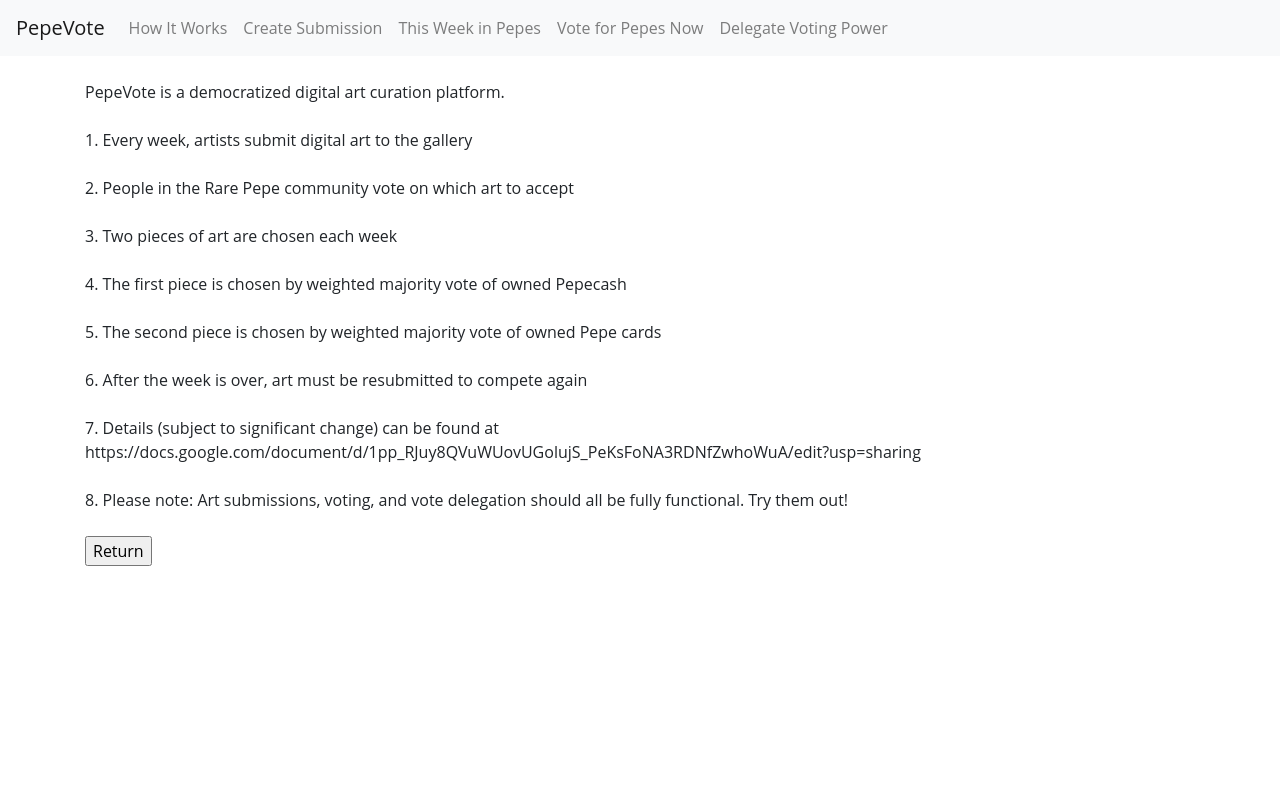
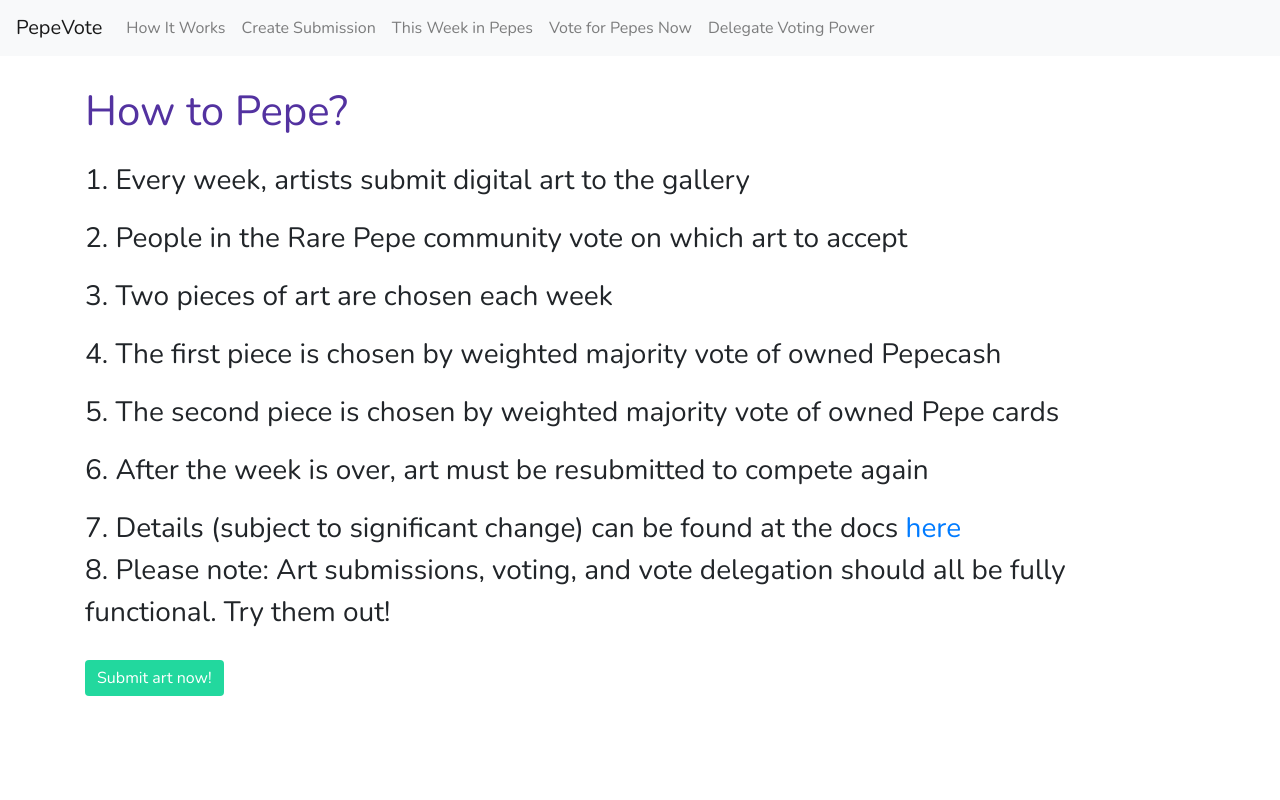
Before and after one commit to livinginformation/PepeVote, a Flask app: page /about in a window 1280 px wide. Run offline with Flask 2, Linux system fonts and the light colour scheme; parts of the project's set-up code (start-up, migrations or seed data) failed here and were passed over; some libraries are stand-ins or nearby versions.

Commit message:
(fix) font style, color of general web layout

```diff
--- a/static/default.css
+++ b/static/default.css
@@ -1,5 +1,5 @@
 body {
-  font-family: Nunito-Light,Open Sans,Roboto,Tahoma,Verdana,sans-serif;
+  font-family: 'Nunito', sans-serif;
 }
 
 .bg-dark,
@@ -11,15 +11,17 @@ h1{font-size:29px}
 
 .btn-primary,
 .btn-success {
-  border-color:#22251e;
-  background-color: white;
-  color: black;
+  background-color: #22d89e;
+  border: none;
+  color: white;
   margin: 1% 0;
 }
 
 .btn-primary:hover,
 .btn-success:hover {
-  border-color:#151712;
+  border: none;
+  background-color: #218838;
+  color: white;
 }
 
 footer {
@@ -43,3 +45,7 @@ footer {
 .spaced-bar {
   margin-bottom: 1rem;
 }
+
+.alone-text {
+  font-size: 28px;
+}
--- a/templates/about.html
+++ b/templates/about.html
@@ -2,35 +2,34 @@
 {% block body %}
 <div class="container">
 <br>
-PepeVote is a democratized digital art curation platform.
-<br>
-<br>
+<p class='nice-header'>
+  How to Pepe?
+</p>
+<p class='alone-text'>
   1. Every week, artists submit digital art to the gallery
-<br>
-<br>
+</p>
+<p class='alone-text'>
   2. People in the Rare Pepe community vote on which art to accept
-<br>
-<br>
+</p>
+<p class='alone-text'>
   3. Two pieces of art are chosen each week
-<br>
-<br>
+</p>
+<p class='alone-text'>
   4. The first piece is chosen by weighted majority vote of owned Pepecash
-<br>
-<br>
+</p>
+<p class='alone-text'>
   5. The second piece is chosen by weighted majority vote of owned Pepe cards
-<br>
-<br>
+</p>
+<p class='alone-text'>
   6. After the week is over, art must be resubmitted to compete again
-<br>
-<br>
-7. Details (subject to significant change) can be found at https://docs.google.com/document/d/1pp_RJuy8QVuWUovUGolujS_PeKsFoNA3RDNfZwhoWuA/edit?usp=sharing
-<br>
-<br>
+</p>
+<div class='alone-text'>
+  7. Details (subject to significant change) can be found at the docs
+  <a href="https://docs.google.com/document/d/1pp_RJuy8QVuWUovUGolujS_PeKsFoNA3RDNfZwhoWuA/edit?usp=sharing"> here </a>
+</div>
+<p class='alone-text'>
   8. Please note: Art submissions, voting, and vote delegation should all be fully functional. Try them out!
-<br>
-<br>
-<form action="/">
-    <input type="submit" value="Return" />
-</form>
+</p>
+<a class="btn btn-primary" href="/create_submission">Submit art now!</a>
   </div>
 {% endblock %}
--- a/templates/delegate_submit.html
+++ b/templates/delegate_submit.html
@@ -2,7 +2,9 @@
 {% block body %}
 <div class="container">
     <br>
+    <div class='nice-header'>
         Vote Delegation:
+    </div>
     <br>
     Put the message from the previous page and the signature from counterwallet here.
     <br>
--- a/templates/layout.html
+++ b/templates/layout.html
@@ -9,6 +9,7 @@
   <link rel="icon" href="{{ url_for('static', filename='favicon.png') }}">
   <link rel="stylesheet" media="screen" href="{{ url_for('static', filename='image-picker.css') }}">
   <link rel="stylesheet" media="screen" href="{{ url_for('static', filename='bootstrap-slider.css') }}">
+  <link href="https://fonts.googleapis.com/css?family=Nunito" rel="stylesheet">
   {% block head %}
   {% endblock %}
 </head>
```
Also changed, not shown: templates/create_submission.html (+3 -4 lines), templates/delegate_votes.html (+6 -6 lines), templates/index.html (+16 -14 lines), 1 other file. Lines whose indentation alone changed are shown as unchanged.
